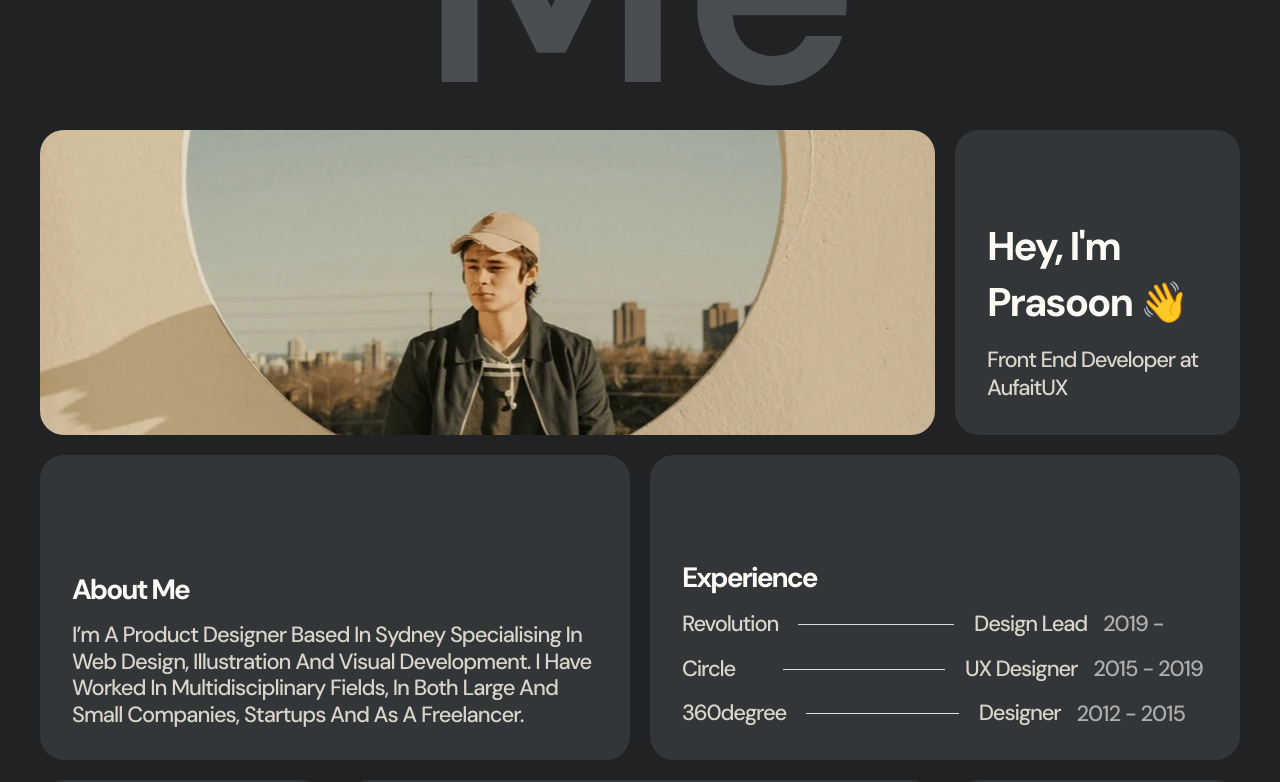
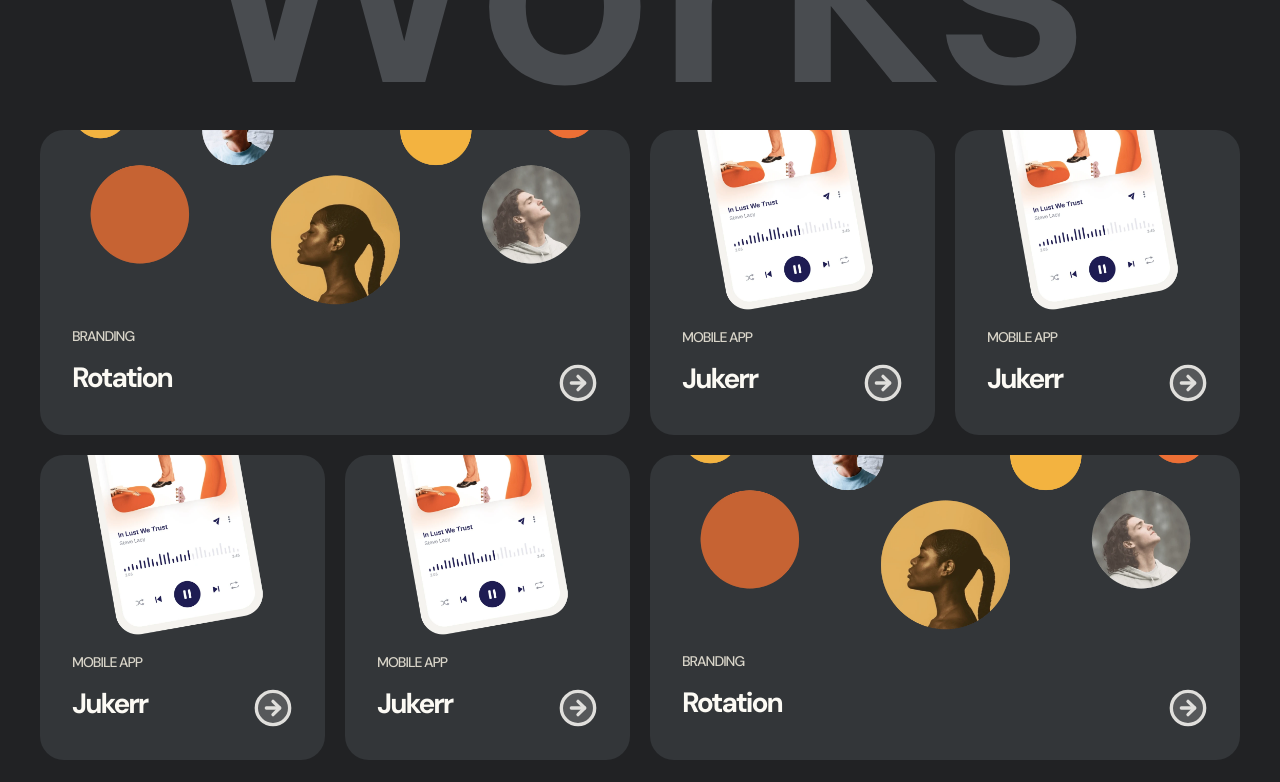
Before and after one commit to prasoonmohan/GridFolio, a Vue app: page /work in a window 1280 px wide. Shown: the part 580-1362 px from the top of the page. Built offline with nearby package versions, Linux system fonts and the light colour scheme.

Commit message:
feat: Added works

```diff
--- a/src/router/index.js
+++ b/src/router/index.js
@@ -12,7 +12,7 @@
     {
       path: '/work',
       name: 'work',
-      component: () => import('../views/AboutView.vue')
+      component: () => import('../views/WorkView.vue')
     },
     {
       path: '/about',
--- a/src/views/WorkView.vue
+++ b/src/views/WorkView.vue
@@ -0,0 +1,90 @@
+<script setup>
+import Card from '../components/Cards/Card.vue'
+</script>
+<template>
+    <main class="main-section">
+  <section class="page-container container ">
+<h2 class="section-title">My Works</h2>
+<div class="grid">
+    <Card :image="true" :className="'grid-col-13'">
+        <div class="work-card grid-22">
+<span class="">
+    <img src="/img/work/work3.png" alt="">
+</span>
+<div class="text-container">
+            <h3 class="title-medium">branding</h3>
+            <p class="title-normal">
+                rotation
+            </p>
+        </div>
+        </div>
+    </Card>
+    <Card :image="true">
+        <div class="work-card">
+<span class="">
+    <img src="/img/work/work2.png" alt="">
+</span>
+<div class="text-container">
+            <h3 class="title-medium">Mobile app</h3>
+            <p class="title-normal">
+                Jukerr
+            </p>
+        </div>
+        </div>
+    </Card>
+    <Card :image="true">
+        <div class="work-card">
+<span class="">
+    <img src="/img/work/work2.png" alt="">
+</span>
+<div class="text-container">
+            <h3 class="title-medium">Mobile app</h3>
+            <p class="title-normal">
+                Jukerr
+            </p>
+        </div>
+        </div>
+    </Card>
+    <Card :image="true">
+        <div class="work-card">
+<span class="">
+    <img src="/img/work/work2.png" alt="">
+</span>
+<div class="text-container">
+            <h3 class="title-medium">Mobile app</h3>
+            <p class="title-normal">
+                Jukerr
+            </p>
+        </div>
+        </div>
+    </Card>
+    <Card :image="true">
+        <div class="work-card">
+<span class="">
+    <img src="/img/work/work2.png" alt="">
+</span>
+<div class="text-container">
+            <h3 class="title-medium">Mobile app</h3>
+            <p class="title-normal">
+                Jukerr
+            </p>
+        </div>
+        </div>
+    </Card>
+    <Card :image="true" :className="'grid-col-35'">
+        <div class="work-card grid-22">
+<span class="">
+    <img src="/img/work/work3.png" alt="">
+</span>
+<div class="text-container">
+            <h3 class="title-medium">branding</h3>
+            <p class="title-normal">
+                rotation
+            </p>
+        </div>
+        </div>
+    </Card>
+</div>
+  </section>
+</main>
+</template>
```
